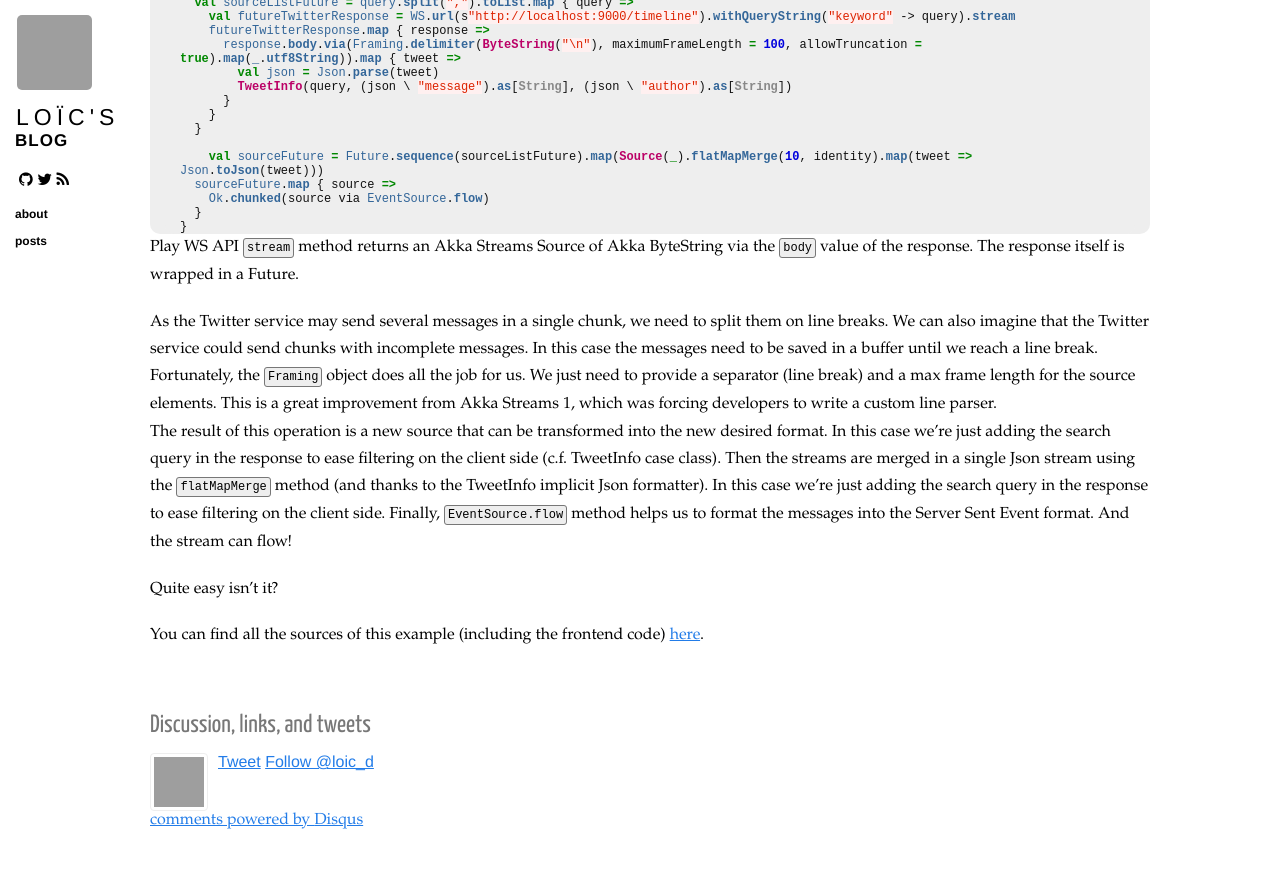
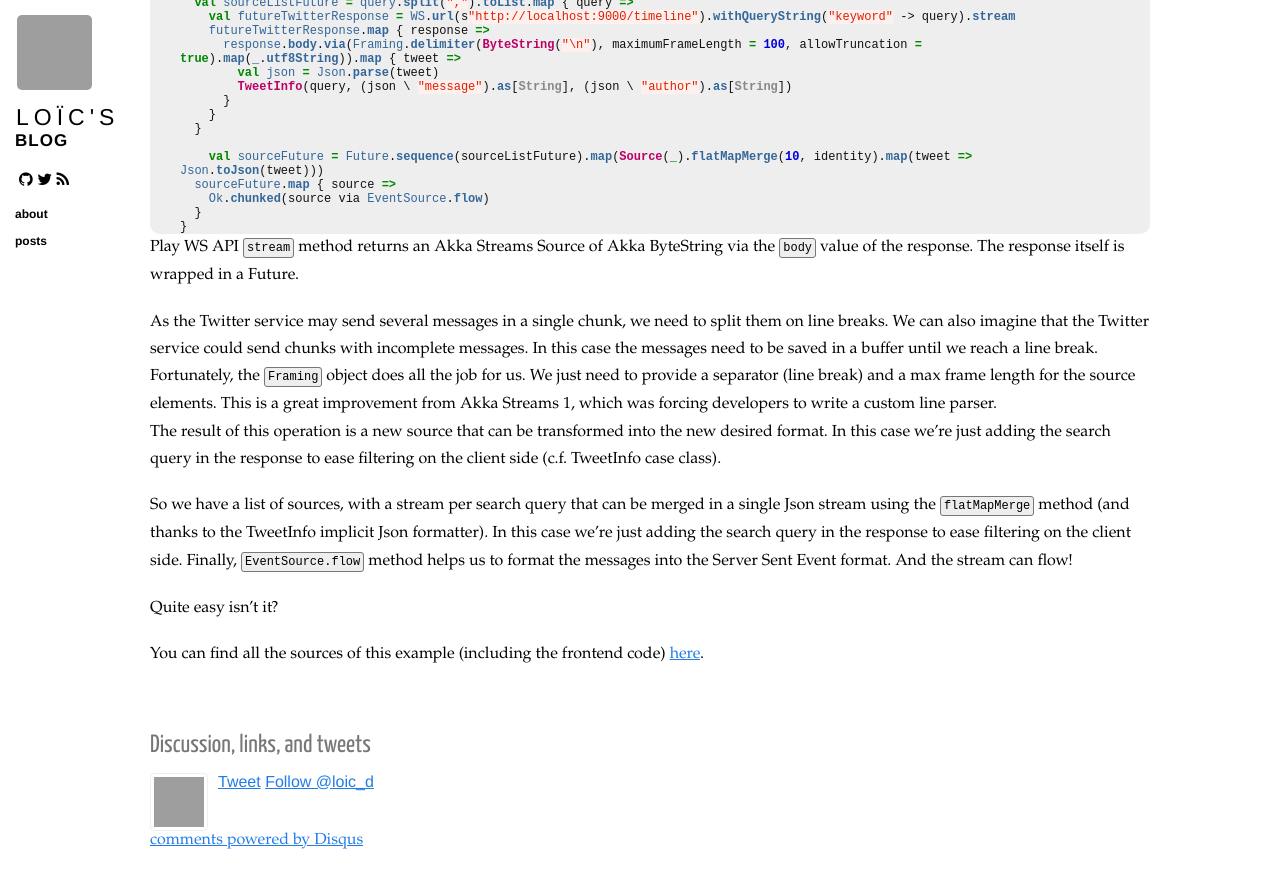
Before and after one commit to loicdescotte/loicdescotte.github.io, a Jekyll site: the page built from _posts/2016-02-05-play25-akka-streams.md, in a window 1280 px wide and 900 px high, scrolled down 922 px. Shown: the top 888 px of the window. Built offline with Jekyll 4.4.1, drawn with Linux system fonts in a browser that asks for light colours; nearby versions of some CDN libraries; comment, search, counter and statistics services are not loaded; grey boxes are pictures that could not be loaded.

Commit message:
Update 2016-02-05-play25-akka-streams.md

```diff
--- a/_posts/2016-02-05-play25-akka-streams.md
+++ b/_posts/2016-02-05-play25-akka-streams.md
@@ -72,7 +72,9 @@ Play WS API `stream` method returns an Akka Streams Source of Akka ByteString vi
 As the Twitter service may send several messages in a single chunk, we need to split them on line breaks.
 We can also imagine that the Twitter service could send chunks with incomplete messages. In this case the messages need to be saved in a buffer until we reach a line break.
 Fortunately, the `Framing` object does all the job for us. We just need to provide a separator (line break) and a max frame length for the source elements. This is a great improvement from Akka Streams 1, which was forcing developers to write a custom line parser.
-The result of this operation is a new source that can be transformed into the new desired format. In this case we’re just adding the search query in the response to ease filtering on the client side (c.f. TweetInfo case class). Then the streams are merged in a single Json stream using the `flatMapMerge` method (and thanks to the TweetInfo implicit Json formatter). In this case we're just adding the search query in the response to ease filtering on the client side. Finally, `EventSource.flow` method helps us to format the messages into the Server Sent Event format. And the stream can flow!
+The result of this operation is a new source that can be transformed into the new desired format. In this case we’re just adding the search query in the response to ease filtering on the client side (c.f. TweetInfo case class).
+
+So we have a list of sources, with a stream per search query that can be merged in a single Json stream using the `flatMapMerge` method (and thanks to the TweetInfo implicit Json formatter). In this case we're just adding the search query in the response to ease filtering on the client side. Finally, `EventSource.flow` method helps us to format the messages into the Server Sent Event format. And the stream can flow!
 
 Quite easy isn't it?
 
```
